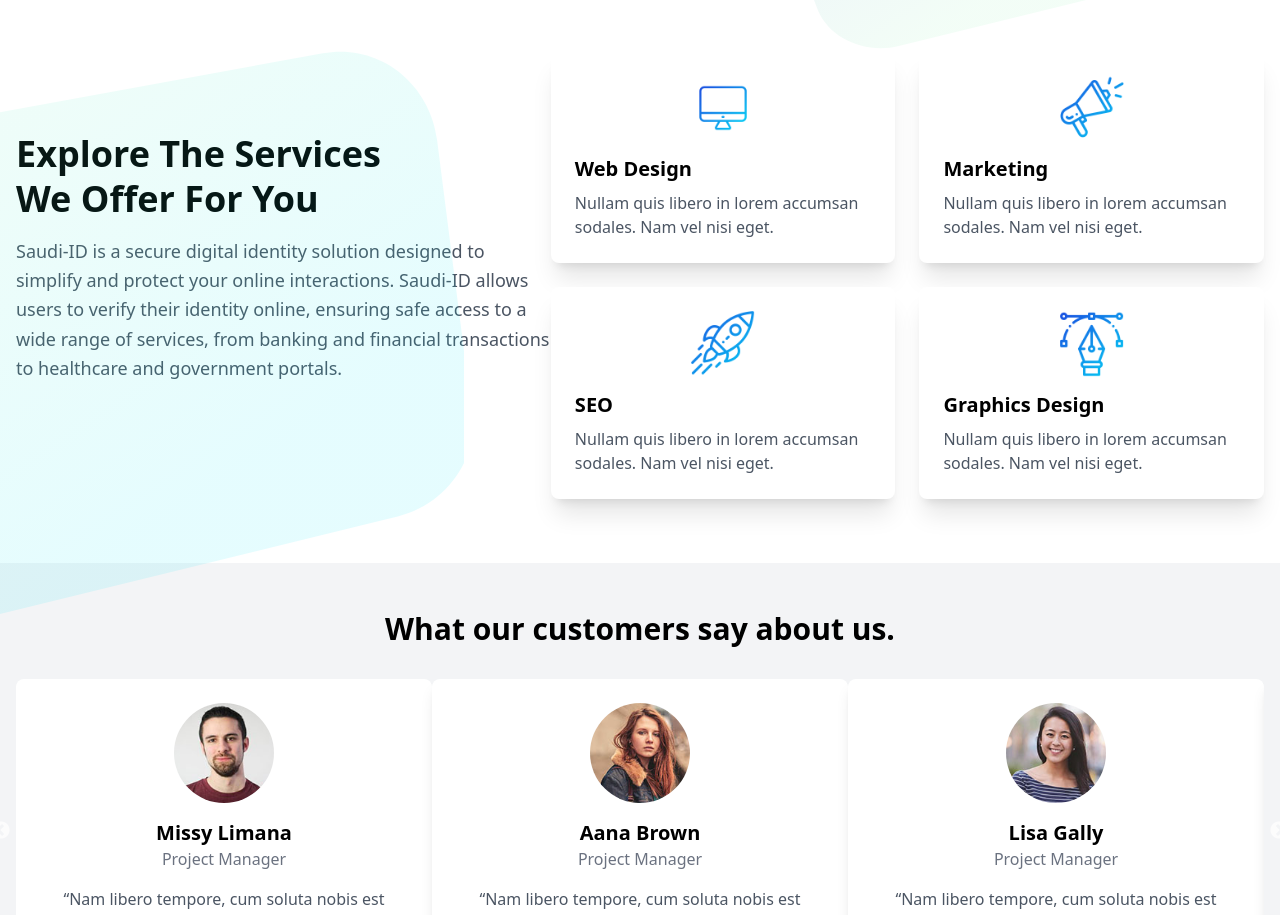
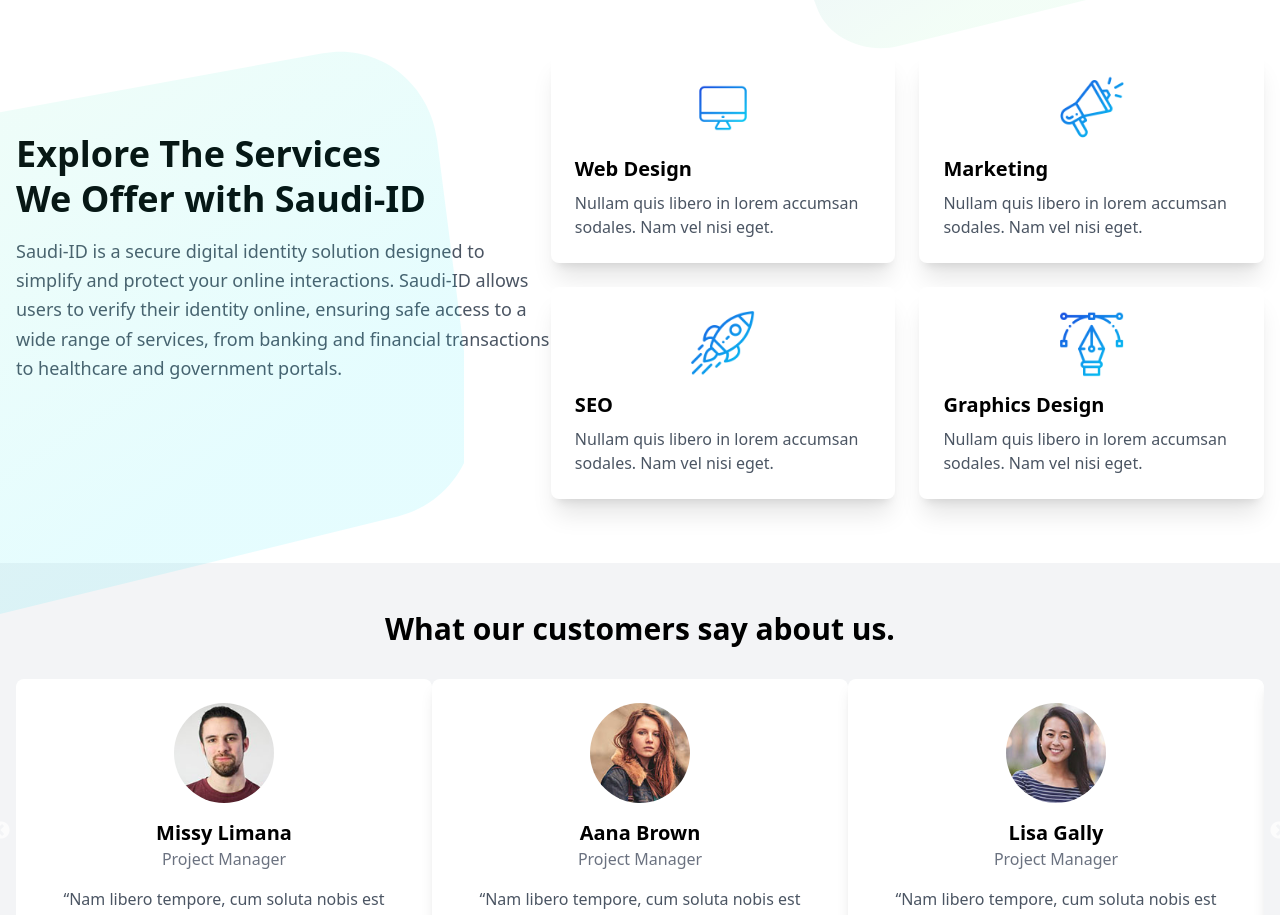
Before and after one commit to osmankelifa/saudi-ID, a Next.js app: page / in a window 1280 px wide. Shown: the part 1260-2175 px from the top of the page. Built offline with nearby package versions, Linux system fonts and the light colour scheme.

Commit message:
Update About page heading to include Saudi-ID

```diff
--- a/app/components/About.jsx
+++ b/app/components/About.jsx
@@ -9,7 +9,7 @@
           <div className="lg:w-1/2 mb-8 lg:mt-20">
             <h2 className="text-4xl font-bold mb-4 leading-tight">
               Explore The Services <br />
-              We Offer For You
+              We Offer with Saudi-ID
             </h2>
             <p className="text-lg text-gray-600 mb-6 leading-relaxed">
               Saudi-ID is a secure digital identity solution designed to
```
